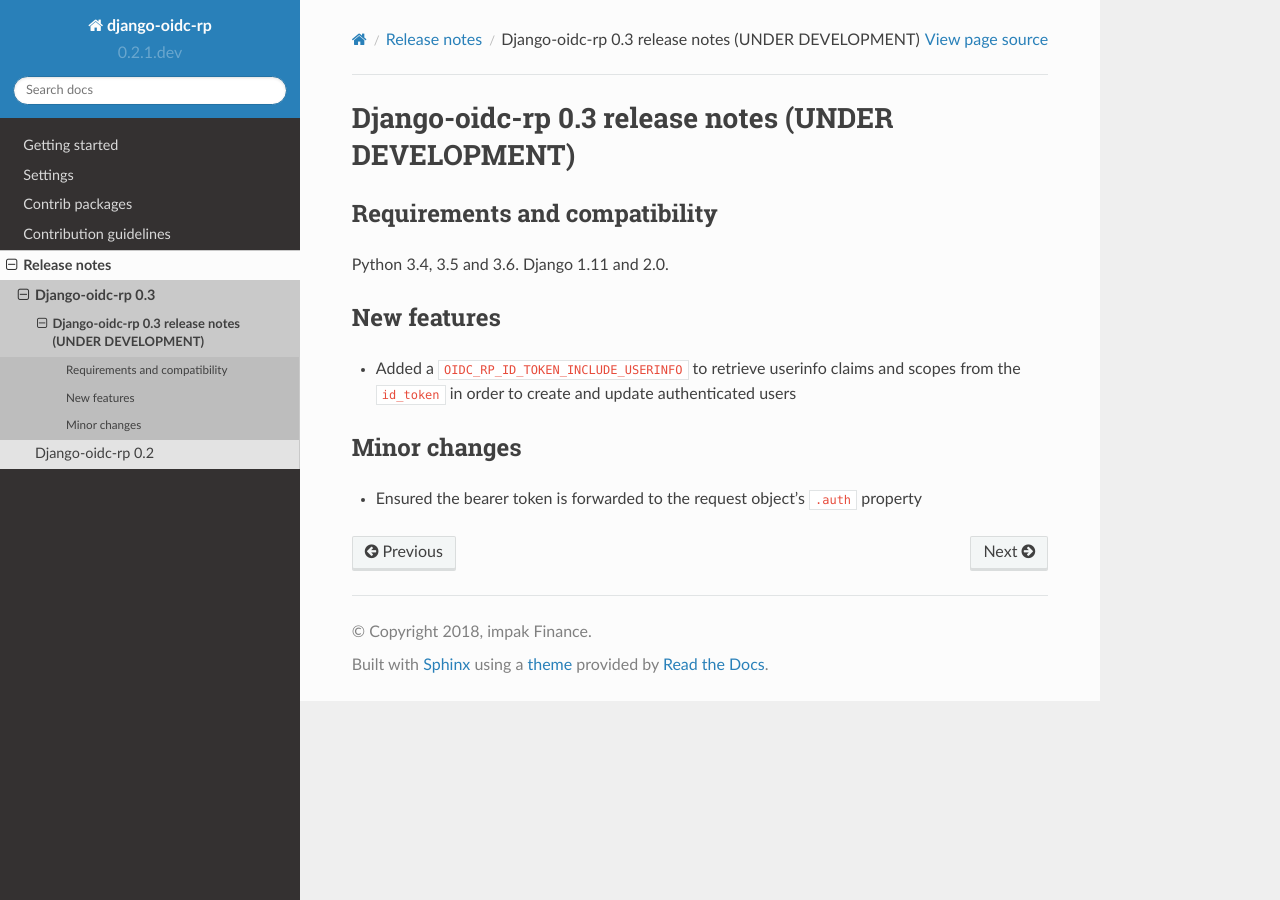
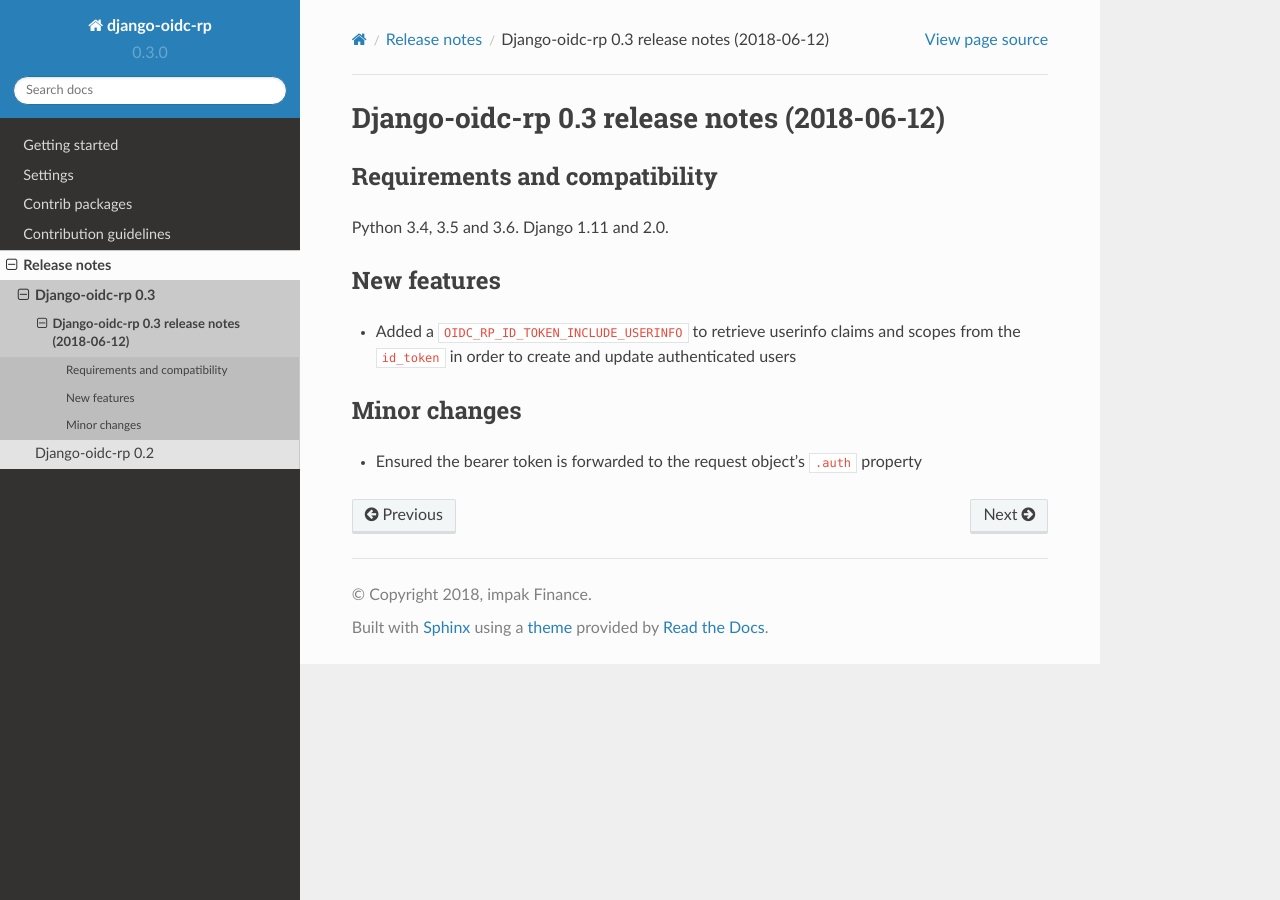
Before and after one commit to impak-finance/django-oidc-rp, a Sphinx documentation site: the page built from docs/release_notes/v0.3.rst, in a window 1280 px wide. Built offline with Sphinx 7.4.7 and the Read the Docs theme 2.0.0, drawn with Linux system fonts in a browser that asks for light colours.

Commit message:
Prepared v0.3 release

```diff
--- a/docs/release_notes/v0.3.rst
+++ b/docs/release_notes/v0.3.rst
@@ -1,6 +1,6 @@
-####################################################
-Django-oidc-rp 0.3 release notes (UNDER DEVELOPMENT)
-####################################################
+#############################################
+Django-oidc-rp 0.3 release notes (2018-06-12)
+#############################################
 
 Requirements and compatibility
 ==============================
--- a/oidc_rp/__init__.py
+++ b/oidc_rp/__init__.py
@@ -1,4 +1,4 @@
-__version__ = '0.2.1.dev'
+__version__ = '0.3.0'
 
 # Deploying a new version:
 # 1. remove the ".dev" from the current version number
```
